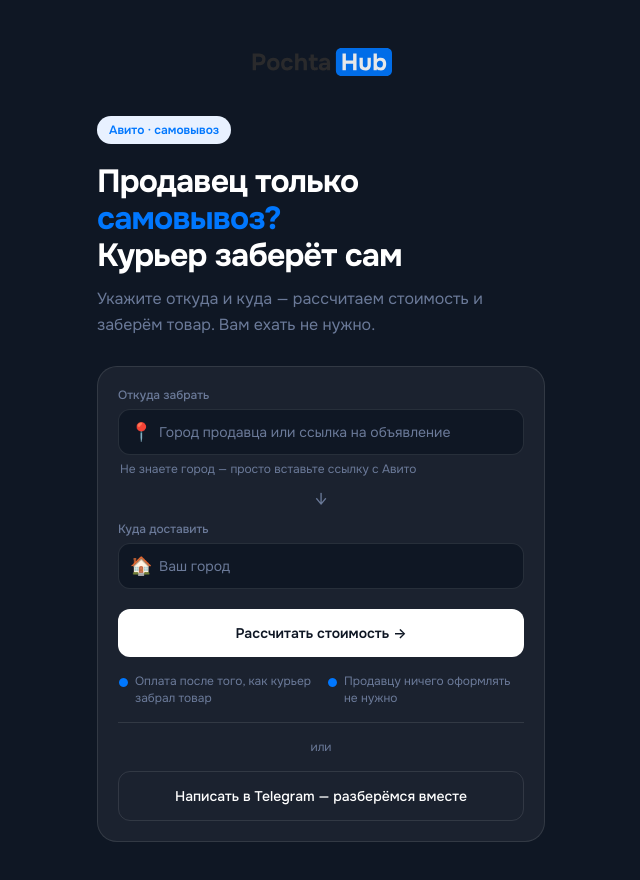
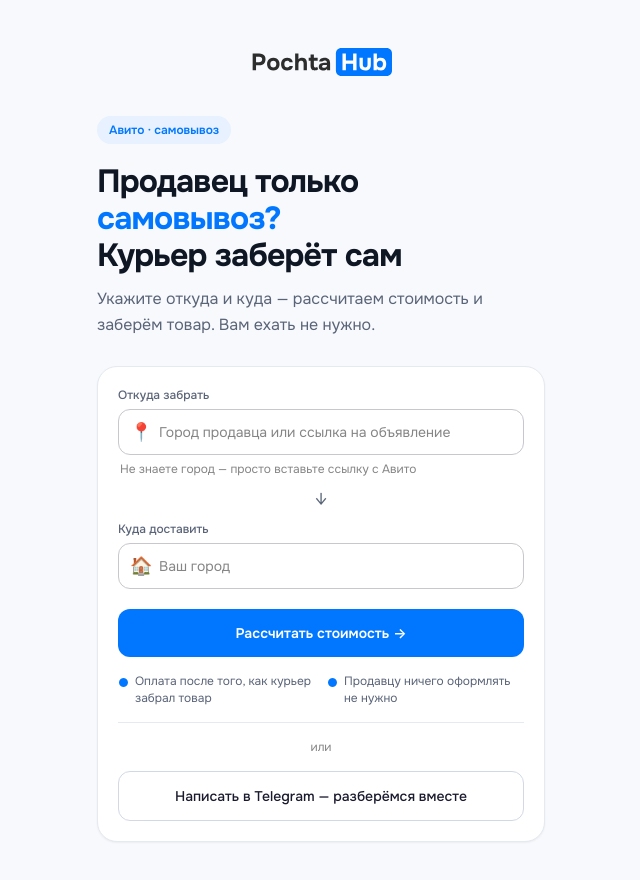
Before and after one commit to PerfZero/pochtahub, a React (Vite) app in the folder frontend/: page /avito in a window 1280 px wide. Shown: the top 880 px of the page, without its empty margins (319-959 px from the left). Built offline with nearby package versions, Linux system fonts and the light colour scheme; no server answers.

Commit message:
Update AvitoPage.jsx

```diff
--- a/frontend/src/pages/AvitoPage.jsx
+++ b/frontend/src/pages/AvitoPage.jsx
@@ -15,9 +15,9 @@
   };
 
   return (
-    <div className="min-h-screen bg-[#0F1724] font-sans flex flex-col items-center justify-center px-4 py-12">
+    <div className="min-h-screen bg-[#F7F9FC] font-sans flex flex-col items-center justify-center px-4 py-12">
       <div className="mb-10">
-        <img src={logoSvg} alt="PochtaHub" className="h-7 opacity-90" />
+        <img src={logoSvg} alt="PochtaHub" className="h-7" />
       </div>
 
       <div className="w-full max-w-md">
@@ -29,25 +29,25 @@
         </div>
 
         {/* Heading */}
-        <h1 className="text-[32px] leading-[1.15] font-bold tracking-tight text-white mb-3">
+        <h1 className="text-[32px] leading-[1.15] font-bold tracking-tight text-[#0F1724] mb-3">
           Продавец только <span className="text-[#0077FE]">самовывоз?</span>
           <br />
           Курьер заберёт сам
         </h1>
 
         {/* Subtitle */}
-        <p className="text-[#6B7A99] text-base leading-relaxed mb-7">
+        <p className="text-[#5A6478] text-base leading-relaxed mb-7">
           Укажите откуда и куда — рассчитаем стоимость и заберём товар. Вам ехать не нужно.
         </p>
 
         {/* Form card */}
         <form
           onSubmit={handleSubmit}
-          className="bg-white/5 border border-white/10 rounded-[20px] p-5"
+          className="bg-white border border-[#E5E9F0] rounded-[20px] p-5 shadow-sm"
         >
           {/* From */}
           <div className="mb-1">
-            <label className="text-[#6B7A99] text-xs font-medium mb-1.5 block">
+            <label className="text-[#5A6478] text-xs font-medium mb-1.5 block">
               Откуда забрать
             </label>
             <div className="relative">
@@ -57,20 +57,20 @@
                 value={from}
                 onChange={(e) => setFrom(e.target.value)}
                 placeholder="Город продавца или ссылка на объявление"
-                className="w-full bg-[#0F1724] border border-white/10 rounded-xl pl-10 pr-3 py-3 text-sm text-white placeholder-[#6B7A99] focus:outline-none focus:border-[#0077FE] transition-colors"
+                className="w-full bg-white border border-[#C8C7CC] rounded-xl pl-10 pr-3 py-3 text-sm text-[#2D2D2D] placeholder-[#858585] focus:outline-none focus:border-[#0077FE] transition-colors"
               />
             </div>
-            <p className="text-[#6B7A99] text-xs mt-1.5 pl-0.5">
+            <p className="text-[#858585] text-xs mt-1.5 pl-0.5">
               Не знаете город — просто вставьте ссылку с Авито
             </p>
           </div>
 
           {/* Arrow */}
-          <div className="text-center text-[#6B7A99] text-lg my-2">↓</div>
+          <div className="text-center text-[#5A6478] text-lg my-2">↓</div>
 
           {/* To */}
           <div className="mb-5">
-            <label className="text-[#6B7A99] text-xs font-medium mb-1.5 block">
+            <label className="text-[#5A6478] text-xs font-medium mb-1.5 block">
               Куда доставить
             </label>
             <div className="relative">
@@ -80,7 +80,7 @@
                 value={to}
                 onChange={(e) => setTo(e.target.value)}
                 placeholder="Ваш город"
-                className="w-full bg-[#0F1724] border border-white/10 rounded-xl pl-10 pr-3 py-3 text-sm text-white placeholder-[#6B7A99] focus:outline-none focus:border-[#0077FE] transition-colors"
+                className="w-full bg-white border border-[#C8C7CC] rounded-xl pl-10 pr-3 py-3 text-sm text-[#2D2D2D] placeholder-[#858585] focus:outline-none focus:border-[#0077FE] transition-colors"
               />
             </div>
           </div>
@@ -88,36 +88,36 @@
           {/* Submit */}
           <button
             type="submit"
-            className="w-full bg-white text-[#0F1724] font-semibold text-sm rounded-xl py-3.5 mb-4 hover:bg-[#E8EDF5] transition-colors"
+            className="w-full bg-[#0077FE] hover:bg-[#0060CC] text-white font-semibold text-sm rounded-xl py-3.5 mb-4 transition-colors"
           >
             Рассчитать стоимость →
           </button>
 
           {/* Trust points */}
-          <div className="grid grid-cols-2 gap-3 pb-4 mb-4 border-b border-white/10">
+          <div className="grid grid-cols-2 gap-3 pb-4 mb-4 border-b border-[#E5E9F0]">
             <div className="flex items-start gap-1.5">
               <span className="text-[#0077FE] mt-0.5 text-xs">●</span>
-              <span className="text-[#6B7A99] text-xs leading-snug">
+              <span className="text-[#5A6478] text-xs leading-snug">
                 Оплата после того, как курьер забрал товар
               </span>
             </div>
             <div className="flex items-start gap-1.5">
               <span className="text-[#0077FE] mt-0.5 text-xs">●</span>
-              <span className="text-[#6B7A99] text-xs leading-snug">
+              <span className="text-[#5A6478] text-xs leading-snug">
                 Продавцу ничего оформлять не нужно
               </span>
             </div>
           </div>
 
           {/* Or */}
-          <div className="text-center text-[#6B7A99] text-xs mb-4">или</div>
+          <div className="text-center text-[#858585] text-xs mb-4">или</div>
 
           {/* Telegram */}
           <a
             href={TELEGRAM_URL}
             target="_blank"
             rel="noopener noreferrer"
-            className="block w-full border border-white/10 text-white text-sm font-medium rounded-xl py-3.5 text-center hover:border-[#0077FE] hover:text-[#0077FE] transition-colors"
+            className="block w-full border border-[#D1D9E6] text-[#1A1A2E] text-sm font-medium rounded-xl py-3.5 text-center hover:border-[#0077FE] hover:text-[#0077FE] transition-colors"
           >
             Написать в Telegram — разберёмся вместе
           </a>
```
